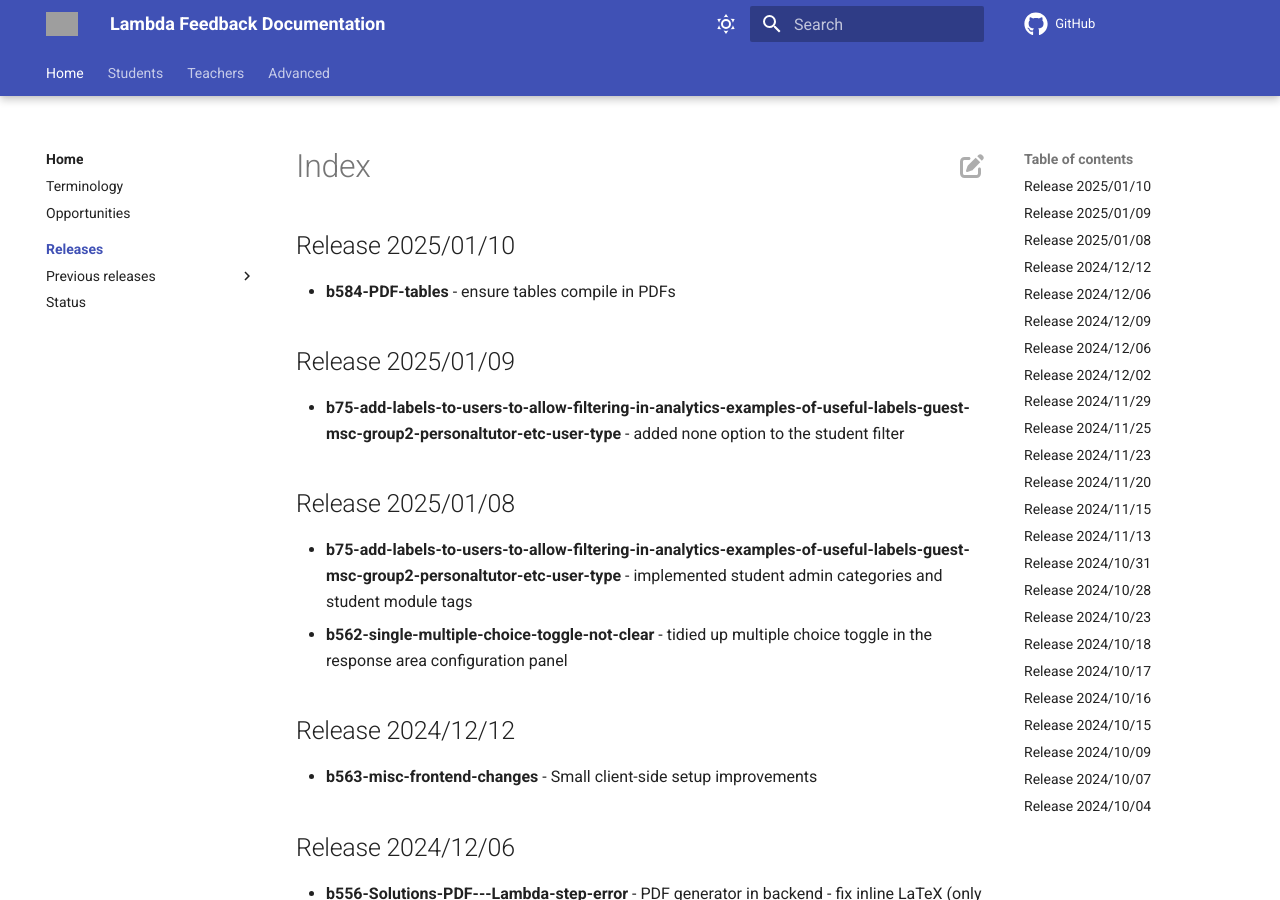
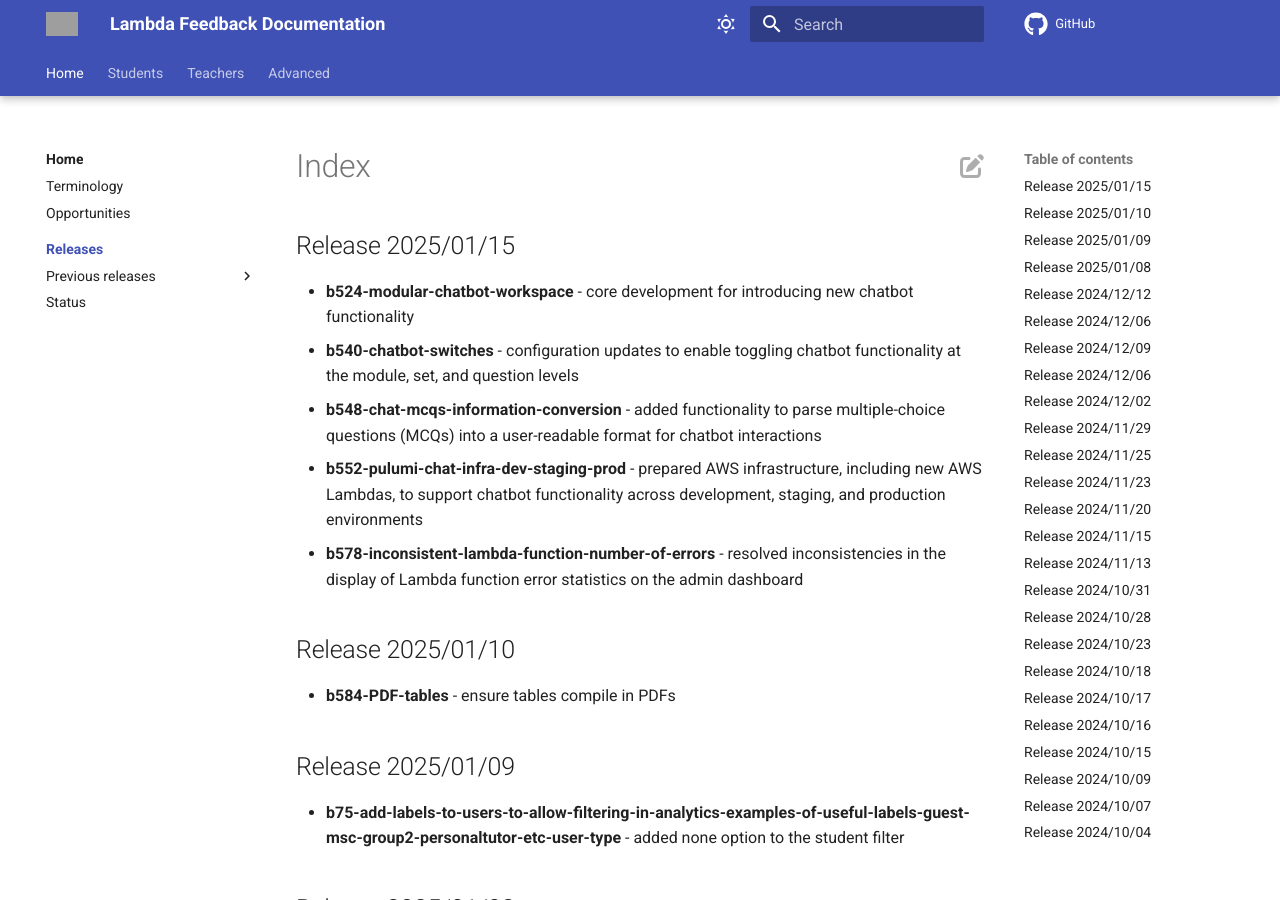
Before and after one commit to lambda-feedback/user-documentation, an MkDocs documentation site: the page built from docs/releases/index.md, in a window 1280 px wide and 900 px high. Built offline with MkDocs 1.6.1 and Material for MkDocs 9.7.7, drawn with Linux system fonts in a browser that asks for light colours; comment, search, counter and statistics services are not loaded; grey boxes are pictures that could not be loaded.

Commit message:
Release 2025/01/15 added

```diff
--- a/docs/releases/index.md
+++ b/docs/releases/index.md
@@ -1,3 +1,12 @@
+## Release 2025/01/15
+
+- **b524-modular-chatbot-workspace** - core development for introducing new chatbot functionality
+- **b540-chatbot-switches** - configuration updates to enable toggling chatbot functionality at the module, set, and question levels
+- **b548-chat-mcqs-information-conversion** - added functionality to parse multiple-choice questions (MCQs) into a user-readable format for chatbot interactions
+- **b552-pulumi-chat-infra-dev-staging-prod**  - prepared AWS infrastructure, including new AWS Lambdas, to support chatbot functionality across development, staging, and production environments
+- **b578-inconsistent-lambda-function-number-of-errors** - resolved inconsistencies in the display of Lambda function error statistics on the admin dashboard
+
+
 ## Release 2025/01/10
 
 - **b584-PDF-tables** - ensure tables compile in PDFs
```
